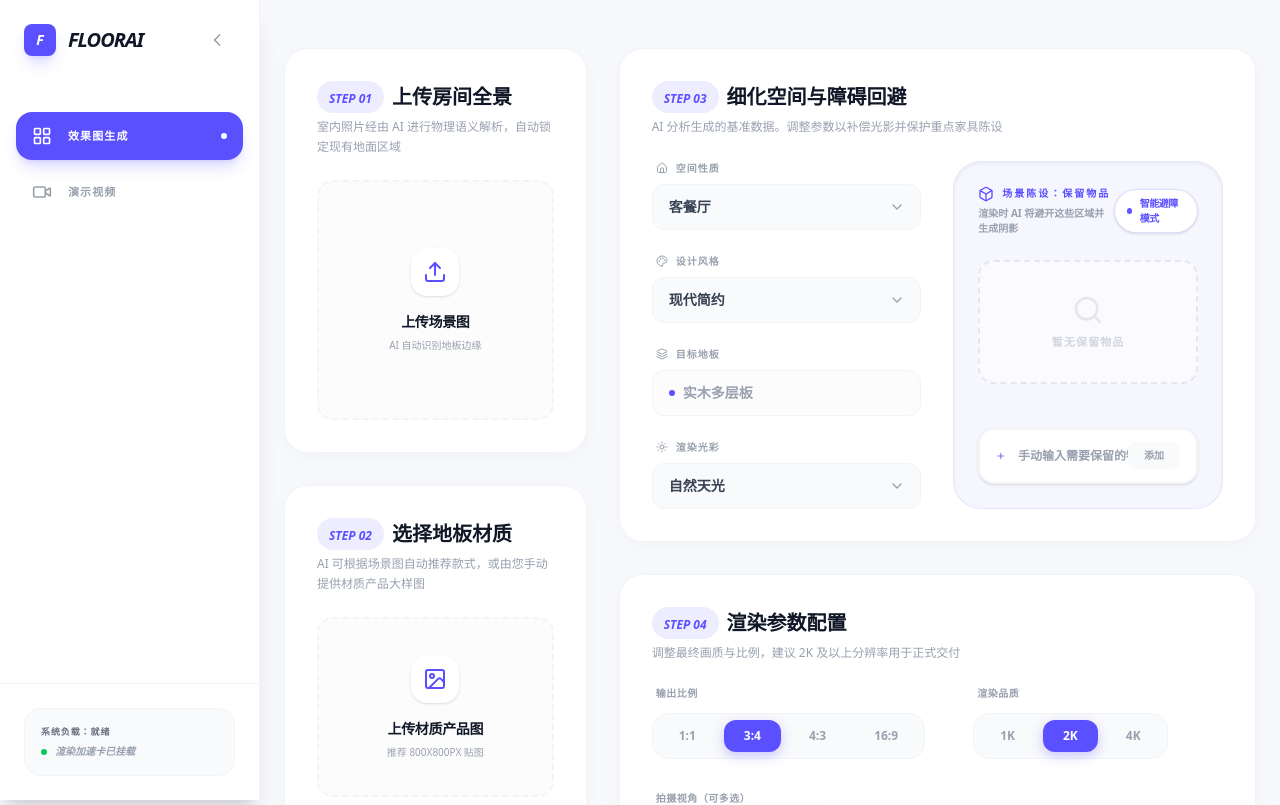
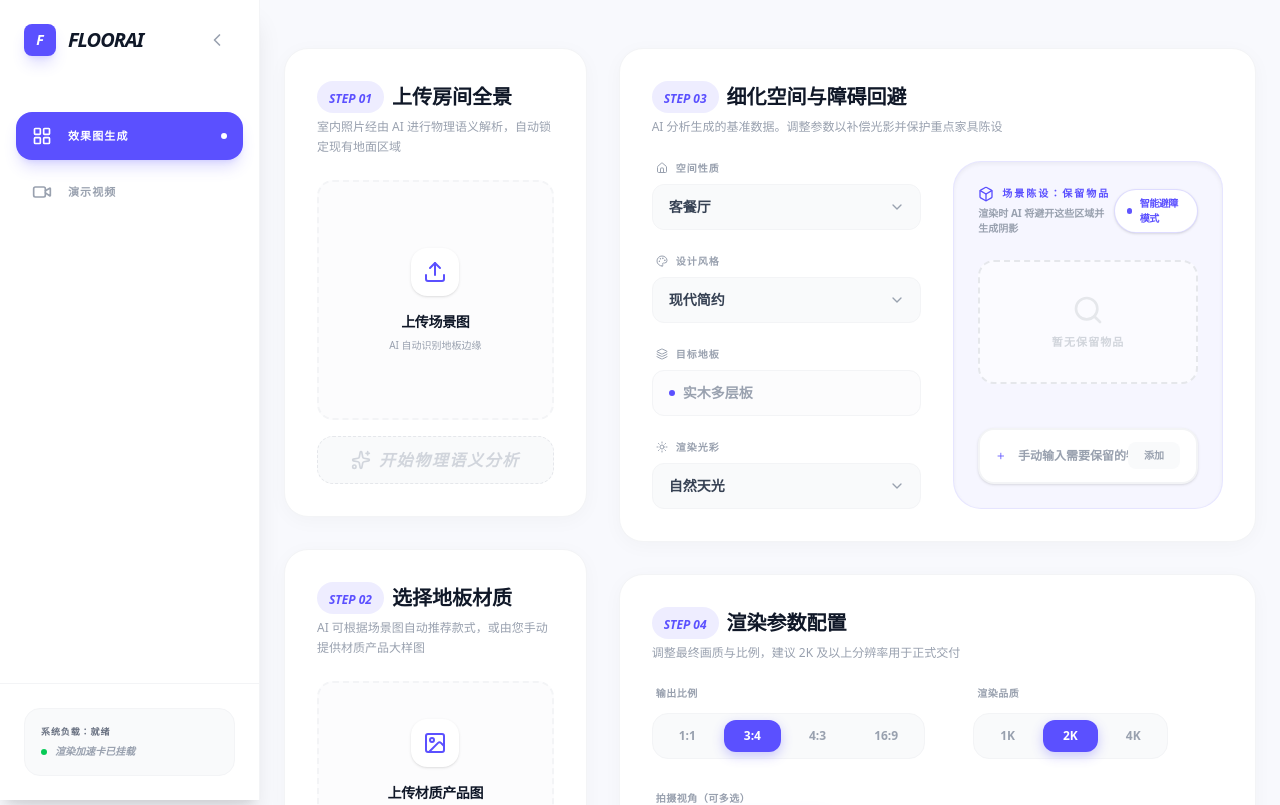
Before and after one commit to markzu911/Diban_ZLZ, a React (Vite) app: page / in a window 1280 px wide. Shown: the top 805 px of the page. Built offline with nearby package versions, Linux system fonts and the light colour scheme.

Commit message:
feat(video): add orbital camera movement support
Introduce variable video movement styles (slow push and orbital) with tailored prompts to enhance room rendering quality.

```diff
--- a/src/App.tsx
+++ b/src/App.tsx
@@ -449,6 +449,7 @@ export default function App() {
   const [materialImgBase64, setMaterialImgBase64] = useState<string | null>(null);
   const [isAnalyzingRoom, setIsAnalyzingRoom] = useState(false);
   const [isGenerating, setIsGenerating] = useState(false);
+  const [pendingRoomFile, setPendingRoomFile] = useState<File | null>(null);
 
   const [step3, setStep3] = useState<Step3State>({
     spaceType: '客餐厅',
@@ -471,7 +472,12 @@ export default function App() {
   const [videoResult, setVideoResult] = useState<string | null>(null);
   const [videoResolution, setVideoResolution] = useState('1080p');
   const [videoAspectRatio, setVideoAspectRatio] = useState('16:9');
-  const videoPromptBase = "高端家居电商视频，基于参考图像生成。镜头以稳定轨道运动缓慢环绕房间，地板在移动光线下呈现微妙反光变化。色调温暖自然，对比度适中，突出地板的高级质感。画面构图留白合理，电影级商品摄影。";
+  const [videoStyle, setVideoStyle] = useState<'slow_push' | 'orbital'>('slow_push');
+
+  const videoPrompts = {
+    slow_push: "高端家居电商视频，基于参考图像生成。镜头以稳定轨道运动缓慢环绕房间，地板在移动光线下呈现微妙反光变化。色调温暖自然，对比度适中，突出地板的高级质感。画面构图留白合理，电影级商品摄影。",
+    orbital: "稳定轨道式环绕运镜，以图像中心为轴心匀速水平旋转120度。自然窗光在旋转过程中在地板表面形成动态高光移动，真实呈现地板光泽度。色调温暖统一，无突兀色偏。画面构图始终均衡，适合品牌宣传视频，无压缩痕迹。"
+  };
 
   const handleGenerateVideo = async () => {
     if (!selectedVideoSourceId) return;
@@ -486,7 +492,7 @@ export default function App() {
         method: "POST",
         headers: { "Content-Type": "application/json" },
         body: JSON.stringify({
-          prompt: videoPromptBase,
+          prompt: videoPrompts[videoStyle],
           imageUrl: selectedSource.img,
           resolution: videoResolution,
           aspectRatio: videoAspectRatio
@@ -558,15 +564,25 @@ export default function App() {
     }
   };
 
-  // --- Step 1: Analysis ---
-  const handleRoomUpload = async (file: File) => {
+  // --- Step 1: Upload & Preview ---
+  const handleRoomUpload = (file: File) => {
     const url = URL.createObjectURL(file);
     setRoomImg(url);
-    setRoomImgBase64(null); // Clear previous to prevent mixups
+    setPendingRoomFile(file);
+    setRoomImgBase64(null);
+    setMaterialImg(null);
+    setMaterialImgBase64(null);
+    setHistory([]);
+    setVideoResult(null);
+    setSelectedVideoSourceId(null);
+  };
+
+  const startRoomAnalysis = async () => {
+    if (!pendingRoomFile) return;
     setIsAnalyzingRoom(true);
 
     try {
-      const base64 = await fileToBase64(file);
+      const base64 = await fileToBase64(pendingRoomFile);
       setRoomImgBase64(base64);
       const pureBase64 = base64.split(',')[1];
 
@@ -582,7 +598,7 @@ export default function App() {
         model: "gemini-3-flash-preview",
         contents: { parts: [
           { text: prompt },
-          { inlineData: { mimeType: file.type, data: pureBase64 } }
+          { inlineData: { mimeType: pendingRoomFile.type, data: pureBase64 } }
         ]},
         config: {
           responseMimeType: "application/json",
@@ -607,6 +623,7 @@ export default function App() {
         lighting: data.lighting || '自然天光',
         obstacles: data.obstacles || []
       });
+      setPendingRoomFile(null); // Analysis complete
     } catch (error) {
       console.error("Analysis failed", error);
     } finally {
@@ -1075,15 +1092,58 @@ export default function App() {
                 onUpload={handleRoomUpload}
                 isLoading={isAnalyzingRoom}
               />
-              {roomImg && !isAnalyzingRoom && (
-                <div className="mt-6 flex items-center justify-between p-3 bg-green-50/50 rounded-xl border border-green-100">
-                  <div className="flex items-center gap-2">
-                    <ShieldCheck className="w-4 h-4 text-green-500" />
-                    <span className="text-[10px] font-bold text-green-700 italic uppercase tracking-wider text-ellipsis overflow-hidden">Analysis Complete</span>
-                  </div>
-                  <span className="text-[10px] font-bold text-green-600 whitespace-nowrap">识别成功</span>
-                </div>
-              )}
+
+              <div className="mt-4 space-y-4">
+                <button
+                  onClick={startRoomAnalysis}
+                  disabled={!roomImg || isAnalyzingRoom || !!roomImgBase64}
+                  className={`w-full h-12 rounded-2xl font-black uppercase tracking-widest italic shadow-lg transition-all flex items-center justify-center gap-2 ${
+                    !roomImg
+                      ? 'bg-gray-50 text-gray-300 cursor-not-allowed shadow-none border border-dashed border-gray-200'
+                      : isAnalyzingRoom
+                        ? 'bg-gray-100 text-gray-400 cursor-not-allowed shadow-none'
+                        : roomImgBase64
+                          ? 'bg-green-50 text-green-600 border border-green-100 cursor-default shadow-none'
+                          : 'bg-[#5B50FF] text-white shadow-[#5B50FF]/20 hover:bg-[#4A40FF]'
+                  }`}
+                >
+                  {isAnalyzingRoom ? (
+                    <>
+                      <motion.div
+                        animate={{ rotate: 360 }}
+                        transition={{ duration: 1, repeat: Infinity, ease: "linear" }}
+                      >
+                        <Loader2 className="w-5 h-5" />
+                      </motion.div>
+                      正在智能解析...
+                    </>
+                  ) : roomImgBase64 ? (
+                    <>
+                      <ShieldCheck className="w-5 h-5" />
+                      解析已完成
+                    </>
+                  ) : (
+                    <>
+                      <Sparkles className="w-5 h-5" />
+                      开始物理语义分析
+                    </>
+                  )}
+                </button>
+
+                {roomImg && roomImgBase64 && !isAnalyzingRoom && (
+                  <motion.div
+                    initial={{ opacity: 0, y: 5 }}
+                    animate={{ opacity: 1, y: 0 }}
+                    className="flex items-center justify-between p-3 bg-green-50/30 rounded-xl border border-green-100/50"
+                  >
+                    <div className="flex items-center gap-2">
+                      <div className="w-1.5 h-1.5 rounded-full bg-green-500 animate-pulse" />
+                      <span className="text-[10px] font-black text-green-700 italic uppercase tracking-wider">AI Identification Success</span>
+                    </div>
+                    <span className="text-[10px] font-bold text-green-600">地面边界已锁定</span>
+                  </motion.div>
+                )}
+              </div>
             </Card>
 
             <Card>
@@ -1414,6 +1474,28 @@ export default function App() {
                               <span className="text-[10px] font-black text-gray-300 uppercase tracking-widest">请先在「效果图生成」中创建作品</span>
                             </div>
                           )}
+                        </div>
+                      </div>
+
+                      <div className="space-y-3">
+                        <label className="text-[10px] font-black text-gray-400 uppercase tracking-widest block italic">运镜风格</label>
+                        <div className="flex gap-2">
+                          {[
+                            { id: 'slow_push' as const, label: '缓慢推进' },
+                            { id: 'orbital' as const, label: '中景环绕' }
+                          ].map(style => (
+                            <button
+                              key={style.id}
+                              onClick={() => setVideoStyle(style.id)}
+                              className={`flex-1 h-10 rounded-xl text-[10px] font-black uppercase tracking-wider transition-all ${
+                                videoStyle === style.id
+                                  ? 'bg-[#5B50FF] text-white shadow-lg shadow-[#5B50FF]/20'
+                                  : 'bg-gray-50 text-gray-400 hover:bg-gray-100'
+                              }`}
+                            >
+                              {style.label}
+                            </button>
+                          ))}
                         </div>
                       </div>
 
```
